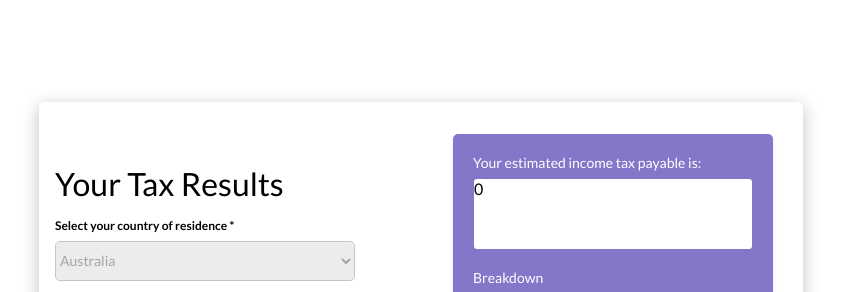
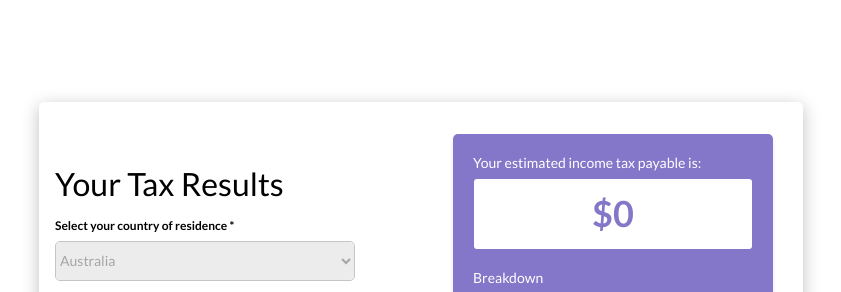
Before and after one commit to hai14894/tax-calculator, a React (Create React App) app: page /result in a window 1280 px wide. Shown: the top 292 px of the page, without its empty margins (163-1004 px from the left). Built offline with nearby package versions, Linux system fonts and the light colour scheme.

Commit message:
add commas onto income tax number

```diff
--- a/src/Components/Card.js
+++ b/src/Components/Card.js
@@ -28,7 +28,7 @@ const Card = ({ income }) => {
       {path !== "/" && (
         <div>
           <CardText text="Your estimated income tax payable is:" />
-          <CardRectangle bigger>{incomeTaxPayable}</CardRectangle>
+          <CardRectangle bigger><div className="income-tax">${incomeTaxPayable.toLocaleString()}</div></CardRectangle>
           <CardText text="Breakdown" />
           <CardRectangle>0</CardRectangle>
           <CardRectangle>{secondTaxBracket}</CardRectangle>
--- a/src/Components/TaxForm.js
+++ b/src/Components/TaxForm.js
@@ -11,7 +11,7 @@ import Countries from "./Countries";
 import IncomeYears from "./IncomeYears";
 import { Link } from "react-router-dom";
 import "../style.css";
-const TaxForm = (props) => {
+const TaxForm = () => {
   const { setIncome, setCountry, setIncomeYear } = useContext(AppContext);
   return (
     <OuterBox>
--- a/src/style.css
+++ b/src/style.css
@@ -134,9 +134,7 @@ input[type="number"]:disabled {
 }
 .go-back {
   margin-left: 16px;
-  color:  #8477C9;
-
-  ;
+  color: #8477c9;
 }
 .card-rectangle {
   background-color: #ffffff;
@@ -160,3 +158,14 @@ input[type="number"]:disabled {
 select:disabled {
   background: #e4e4e4;
 }
+.income-tax {
+  color: #8477c9;
+  font-weight: bold;
+  font-size: 36px;
+  line-height: 43px;
+  text-align: center;
+  padding-top: 13px;
+ overflow: hidden;
+ text-overflow: ellipsis;
+ white-space: nowrap;
+}
```
